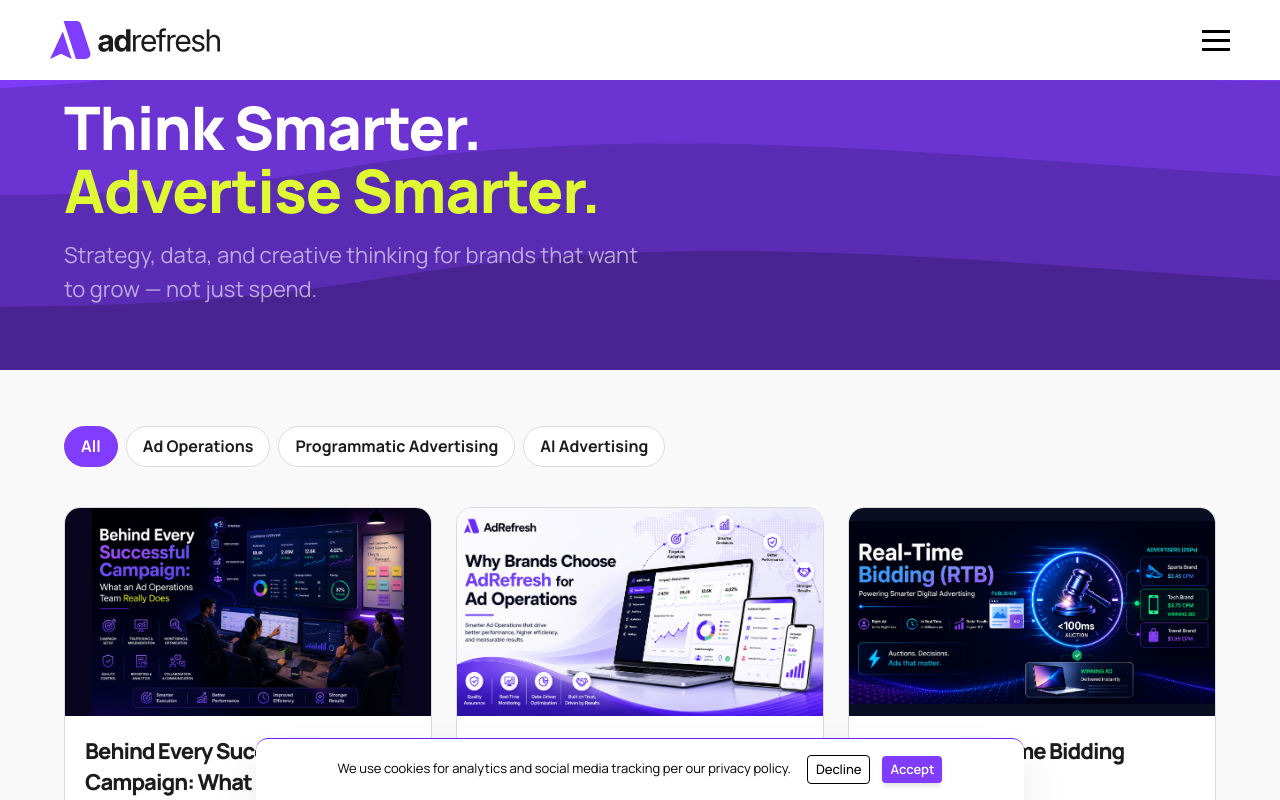
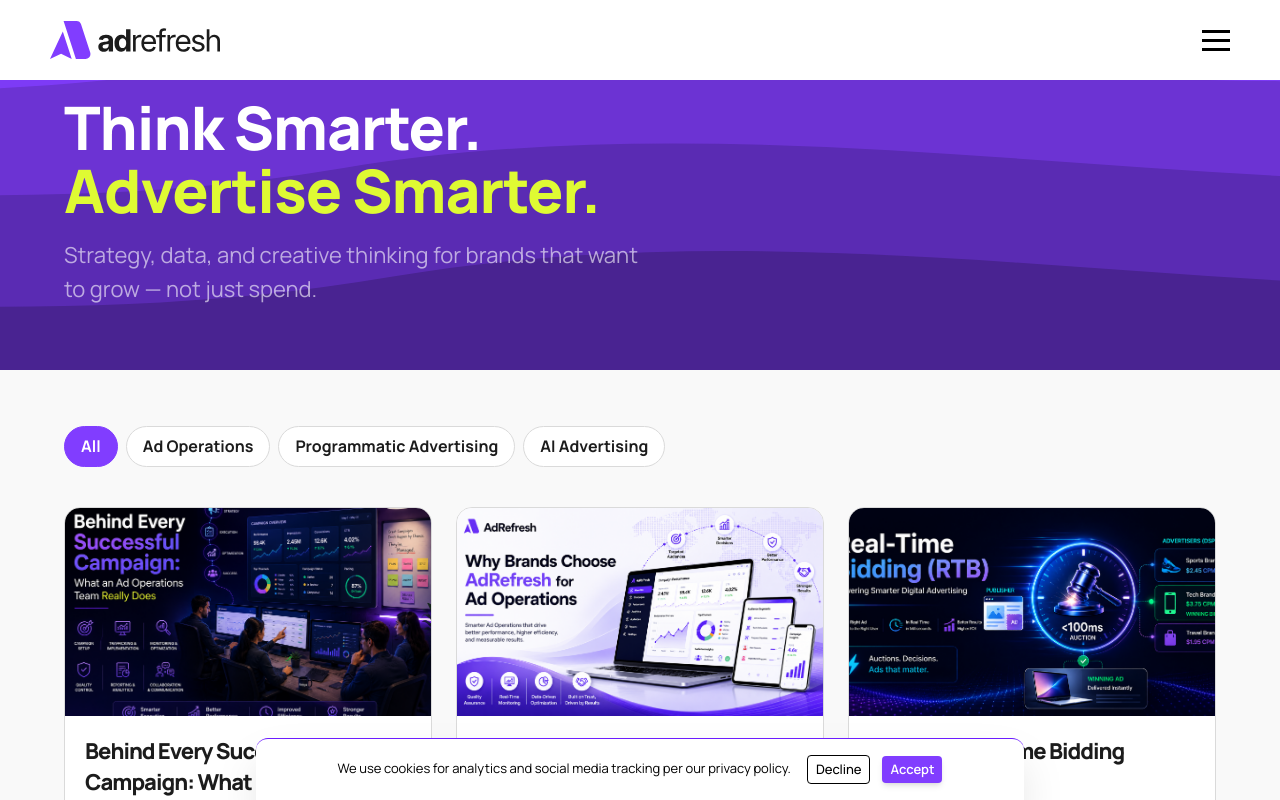
Before and after one commit to adrefresh/Rebrand-optimized-, a Next.js app: page /blogs in a window 1280 px wide. Shown: the top 800 px of the page. Built offline with nearby package versions, Linux system fonts and the light colour scheme.

Commit message:
Changes in the card-layout

```diff
--- a/app/blogs/BlogsPageClient.tsx
+++ b/app/blogs/BlogsPageClient.tsx
@@ -27,10 +27,7 @@
       className="group flex flex-col rounded-2xl overflow-hidden bg-white border border-[#DADADA] hover:border-[#813DFF]/50 hover:shadow-[0_8px_40px_rgba(129,61,255,0.10)] transition-all duration-300"
     >
       {/* cover */}
-      <div
-        className="relative w-full h-52 overflow-hidden bg-[#F3EEFF]"
-        style={blog.coverImageBg ? { backgroundColor: blog.coverImageBg } : undefined}
-      >
+      <div className="relative w-full h-52 overflow-hidden">
         <Image
           src={blog.coverImage}
           alt={blog.title}
--- a/app/blogs/[slug]/page.tsx
+++ b/app/blogs/[slug]/page.tsx
@@ -52,10 +52,7 @@
       href={`/blogs/${blog.slug}`}
       className="group flex gap-4 rounded-2xl border border-[#EBEBEB] hover:border-[#813DFF]/40 bg-white p-4 transition-all duration-300 hover:shadow-[0_4px_24px_rgba(129,61,255,0.10)]"
     >
-      <div
-        className="relative w-20 h-16 rounded-xl overflow-hidden flex-shrink-0 bg-[#F3EEFF]"
-        style={blog.coverImageBg ? { backgroundColor: blog.coverImageBg } : undefined}
-      >
+      <div className="relative w-20 h-16 rounded-xl overflow-hidden flex-shrink-0">
         <Image
           src={blog.coverImage}
           alt={blog.title}
@@ -84,7 +81,7 @@
 // matching the look of the old heading/paragraph/list/table/callout blocks.
 const PROSE_CLASSES = `
   [&_h2]:text-[#1C1C1C] [&_h2]:font-black [&_h2]:text-2xl md:[&_h2]:text-[1.75rem] [&_h2]:mt-10 [&_h2]:mb-4 [&_h2]:leading-snug
-  [&_p]:text-[#565656] [&_p]:text-base md:[&_p]:text-[1.05rem] [&_p]:leading-[1.6] [&_p]:mb-5
+  [&_p]:text-[#565656] [&_p]:text-base md:[&_p]:text-[1.05rem] [&_p]:leading-[1.3] [&_p]:mb-5
   [&_ul]:list-disc [&_ul]:list-outside [&_ul]:pl-6 [&_ul]:mb-6 [&_ul]:space-y-2 [&_ul_li]:marker:text-[#813DFF]
   [&_li]:text-[#565656] [&_li]:text-base md:[&_li]:text-[1.05rem] [&_li]:leading-relaxed
   [&_table]:w-full [&_table]:border-collapse [&_table]:text-sm md:[&_table]:text-[0.95rem] [&_table]:my-8 [&_table]:block [&_table]:overflow-x-auto [&_table]:rounded-2xl [&_table]:border [&_table]:border-[#EBEBEB]
@@ -170,7 +167,7 @@
           </h1>
 
           {/* excerpt */}
-          <p className="text-white/55 text-sm md:text-lg max-w-2xl leading-relaxed">
+          <p className="text-white/55 text-sm md:text-lg max-w-2xl leading-relaxed mb-4">
             {blog.excerpt}
           </p>
         </div>
@@ -327,4 +324,3 @@
     </main>
   );
 }
-// json fix
--- a/app/content/blogs/ad-operations-team-role.md
+++ b/app/content/blogs/ad-operations-team-role.md
@@ -6,8 +6,6 @@
 readTime: ""
 coverImage: "/images/blogs/ad-operations-teamwork.png"
 coverImageAspect: "3 / 2"
-coverImageFit: "contain"
-coverImageBg: "#09051E"
 tags:
   - "Ad Operations"
   - "AdOps"
--- a/app/content/blogs/real-time-bidding-rtb.md
+++ b/app/content/blogs/real-time-bidding-rtb.md
@@ -6,8 +6,6 @@
 readTime: ""
 coverImage: "/images/blogs/real-time-bidding.png"
 coverImageAspect: "2 / 1"
-coverImageFit: "contain"
-coverImageBg: "#0A0E23"
 tags:
   - "Real-Time Bidding"
   - "Programmatic Advertising"
```
